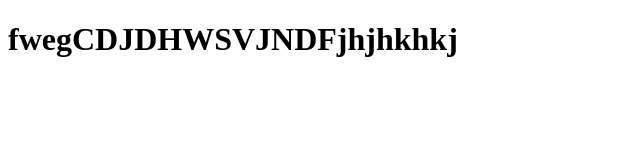
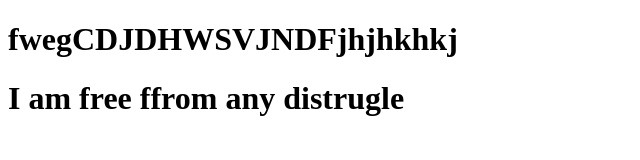
Before and after one commit to geletamamo63/EELII, a plain HTML site: page INDEX.HTML in a window 1280 px wide. Shown: the whole page, without its empty margins (0-640 px from the left). Drawn offline with Linux system fonts and the light colour scheme.

Commit message:
Update index.html

```diff
--- a/INDEX.HTML
+++ b/INDEX.HTML
@@ -7,5 +7,6 @@
 </head>
 <body>
     <H1>fwegCDJDHWSVJNDFjhjhkhkj</H1>
+<h1>I am free ffrom any distrugle</h1>
 </body>
 </html>
```
